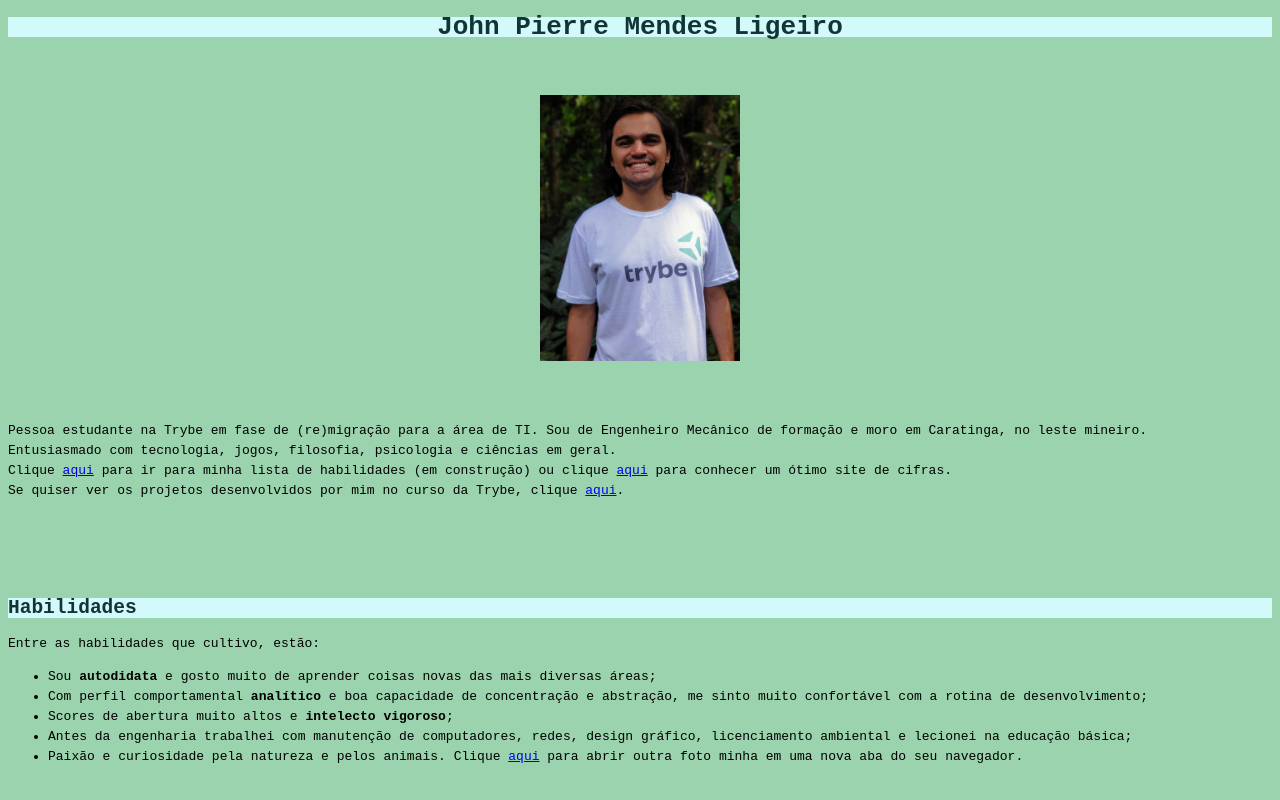
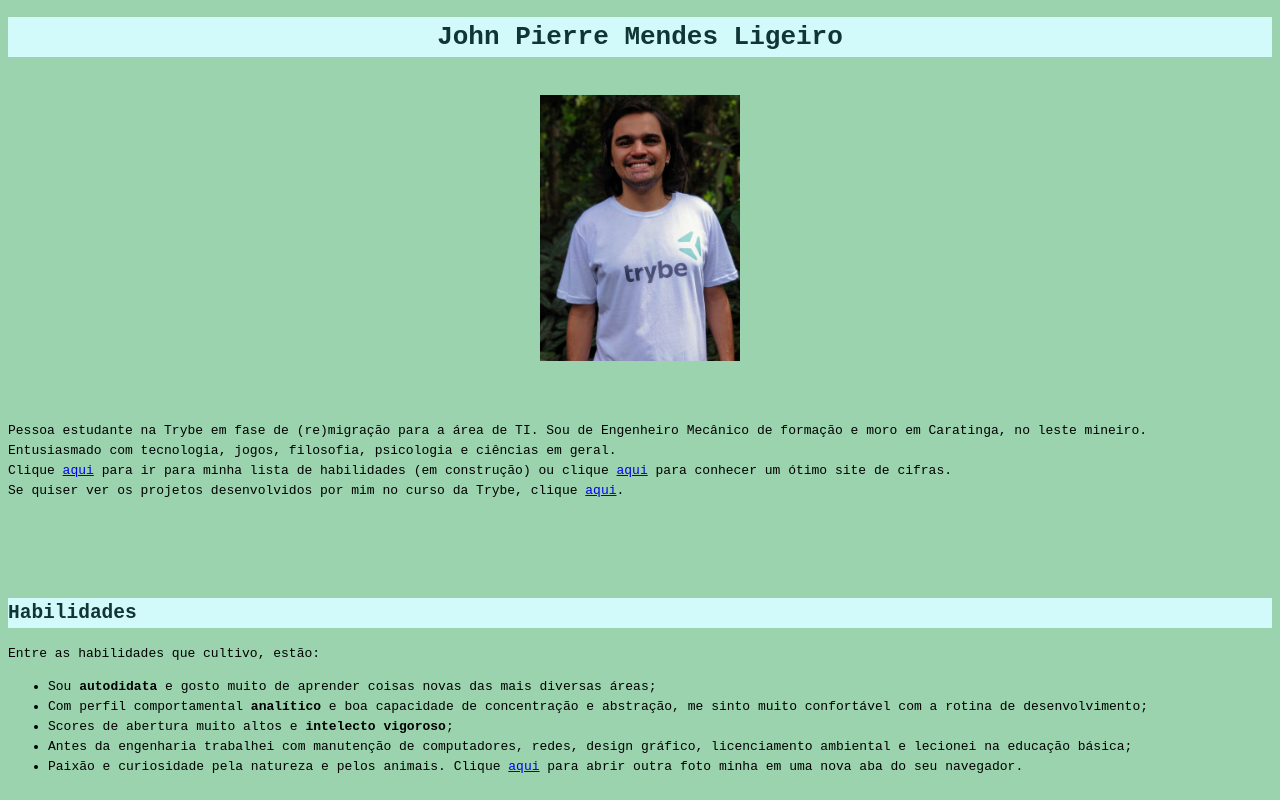
Before and after one commit to johnpligeiro/johnpligeiro.github.io, a plain HTML site: page index.html in a window 1280 px wide. Shown: the top 800 px of the page. Drawn offline with Linux system fonts and the light colour scheme.

Commit message:
Sutis alterações no design da página.

```diff
--- a/style.css
+++ b/style.css
@@ -7,9 +7,11 @@ body {
 h1 {
     color: rgb(17, 53, 53);
     text-align: center;
-    background-color: rgb(210, 250, 250);
+    line-height: 40px;
+    background-color: rgb(210,250,250);
 }
 h2 {
     color: rgb(17, 53, 53);
     background-color: rgb(210, 250, 250);
+    line-height: 30px;
 }
```
Also changed, not shown: index.html (+1 -1 lines).
